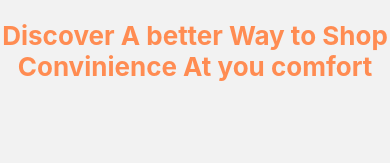
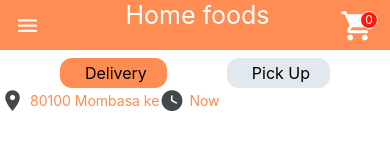
Before and after one commit to jacob-d242/Food--App, a React Native app: screen /HomScreen in a window 390 px wide. Shown: the top 163 px of the page. Built offline with nearby package versions, Linux system fonts and the light colour scheme.

Commit message:
home heade,homescreen

```diff
--- a/App.js
+++ b/App.js
@@ -7,6 +7,7 @@
 } from 'react-native';
 import {colors} from './src/global/styles'
 import RootNavigator from './src/navigation/Rootnavigator';
+import HomeScreen from './src/screens/HomeScreen';
 
 
 const App = () => {
@@ -16,7 +17,8 @@
         barStyle="light-content"
         backgroundColor ={colors.statusBar}
       />
-        <RootNavigator/>
+      {/*<RootNavigator/>*/}
+      <HomeScreen/>
     </View>
   );
 };
--- a/src/components/Header.js
+++ b/src/components/Header.js
@@ -10,7 +10,10 @@
           size={20}
           name={type}
           type='material-community'
-        //onPress={() => {navigation.goBack()}}
+          onPress={() => {
+            navigation.goBack()
+          }
+          }
         />
       </View>
       <View>
--- /dev/null
+++ b/src/components/HomeHeader.js
@@ -0,0 +1,48 @@
+import { Icon,withBadge} from '@rneui/base'
+import React from 'react'
+import { Text, View, StyleSheet } from 'react-native'
+import { parameters,colors } from '../global/styles'
+const HomeHeader = () => {
+    const BadgeIcon = withBadge(0)(Icon);
+  return (
+    <View style={styles.header} >
+      <View style={{marginLeft: 15,alignItems: 'center',justifyContent: 'center'}}>
+      <Icon
+          size={25}
+          name='menu'
+            type='material-community'
+                  color={colors.cardBackground}
+        />
+      </View>
+      <View>
+        <Text style={{marginLeft: 15,color:colors.cardBackground, alignItems: 'center',justifyContent: 'center',fontSize: 25}}>
+          Home foods
+        </Text>
+          </View>
+          <View style={{marginRight: 15,alignItems: 'center',justifyContent:'center'}}>
+              <BadgeIcon
+                  name="cart"
+                  type ="material-community"
+                  size={35}
+                  color={colors.cardBackground}
+              />
+          </View>
+    </View>
+  )
+}
+
+const styles = StyleSheet.create({
+    header: {
+    justifyContent:"space-between",
+    flexDirection : 'row',
+    backgroundColor: colors.buttons,
+    height: parameters.headerHeight
+  },
+
+    headerText: {
+    justifyContent: 'center',
+    fontSize: 25,
+    fontWeight: 'bold',
+}
+})
+export default HomeHeader
--- a/src/navigation/authNavigators.js
+++ b/src/navigation/authNavigators.js
@@ -2,6 +2,7 @@
 import { createNativeStackNavigator } from '@react-navigation/native-stack';
 import SigninWelcomeScreen from '../screens/authScreens/SigninWelcomeScreen'
 import SigninScreen from '../screens/authScreens/SigninScreen';
+import HomeScreen from '../screens/HomeScreen';
 const Stack = createNativeStackNavigator();
 
 export default function AuthStack() {
@@ -23,6 +24,15 @@
 
                     }}
             />
+            <Stack.Screen
+                name="HomScreen"
+                component={HomeScreen}
+                options={{
+                    headerShown: false,
+
+                    }}
+            />
+
 
         </Stack.Navigator>
     )
--- /dev/null
+++ b/src/screens/HomeScreen.js
@@ -0,0 +1,83 @@
+import { Icon } from '@rneui/themed'
+import React, {useState} from 'react'
+import {View,Text, StyleSheet, TouchableOpacity, ScrollView} from 'react-native'
+import HomeHeader from '../components/HomeHeader'
+import {colors,parameters} from '../global/styles'
+const HomeScreen = () => {
+
+    const [delivery, setDelivery] = useState(true)
+
+    return (
+      <View style={styles.container}>
+            <HomeHeader />
+            <ScrollView
+                stickyHeaderIndices={[0]}
+                showsVerticalScrollIndicator={true}
+
+            >
+                <View>
+            <View style={{marginTop:8,flexDirection:'row',justifyContent:'space-evenly'}}>
+                <TouchableOpacity
+                    onPress={() => {
+                        setDelivery(true);
+                    }}
+                >
+                    <View style={{...styles.deliveryButton,backgroundColor:delivery?colors.buttons : colors.grey5}}>
+                        <Text style={styles.deliveryText}>Delivery</Text>
+                    </View>
+                </TouchableOpacity>
+                <TouchableOpacity
+                    onPress={() => {
+                        setDelivery(false);
+                    }}
+                >
+                    <View style={{...styles.deliveryButton,backgroundColor:delivery?colors.grey5 : colors.buttons}}>
+                        <Text style={styles.deliveryText}>Pick Up</Text>
+                    </View>
+                </TouchableOpacity>
+                </View>
+                    </View>
+                <View style={{flexDirection:'row'}}>
+                    <View style={{flexDirection:"row",alignItems: 'center'}}>
+                        <Icon
+                            type="material-community"
+                            name="map-marker"
+                            color={colors.grey1}
+                            size={25}
+                        />
+                    <Text style={{marginLeft:5, color: colors.buttons,  }}>80100 Mombasa ke</Text>
+                    </View>
+                    <View style={{flexDirection:"row",alignItems:'center',marginLeft:'20'}}>
+                        <Icon
+                            type="material-community"
+                            name="clock-time-four"
+                            color={colors.grey1}
+                            size={25}
+                        />
+                    <Text style={{marginLeft:5, color: colors.buttons,  }}>Now</Text>
+                    </View>
+                </View>
+
+                </ScrollView>
+      </View>
+  )
+}
+
+const styles = StyleSheet.create({
+    container: {
+        flex: 1,
+
+    },
+    deliveryButton: {
+        paddingHorizontal: 20,
+        borderRadius: 12,
+        paddingVertical: 5,
+
+    },
+    deliveryText: {
+        marginLeft: 5,
+        fontSize: 16,
+    }
+})
+
+export default HomeScreen
--- a/src/screens/authScreens/SigninScreen.js
+++ b/src/screens/authScreens/SigninScreen.js
@@ -4,7 +4,7 @@
 import Header from '../../components/Header'
 import * as Animatable from 'react-native-animatable'
 import { Button, Icon,SocialIcon } from '@rneui/base'
-const SigninScreen = (navigation) => {
+const SigninScreen = ({navigation}) => {
 
   const [textInput2Focused, setTestInput2Focused] = useState(false)
   const textInput1 = useRef(1)
@@ -64,6 +64,10 @@
             title="SIGN_IN"
             buttonStyle={parameters.styledButton}
             titleStyle={parameters.buttonTitle}
+
+            onPress={() => {
+              navigation.navigate("HomScreen")
+          }}
           />
         </View>
         <View style={{alignItems: 'center',marginTop: 15 }}>
```
